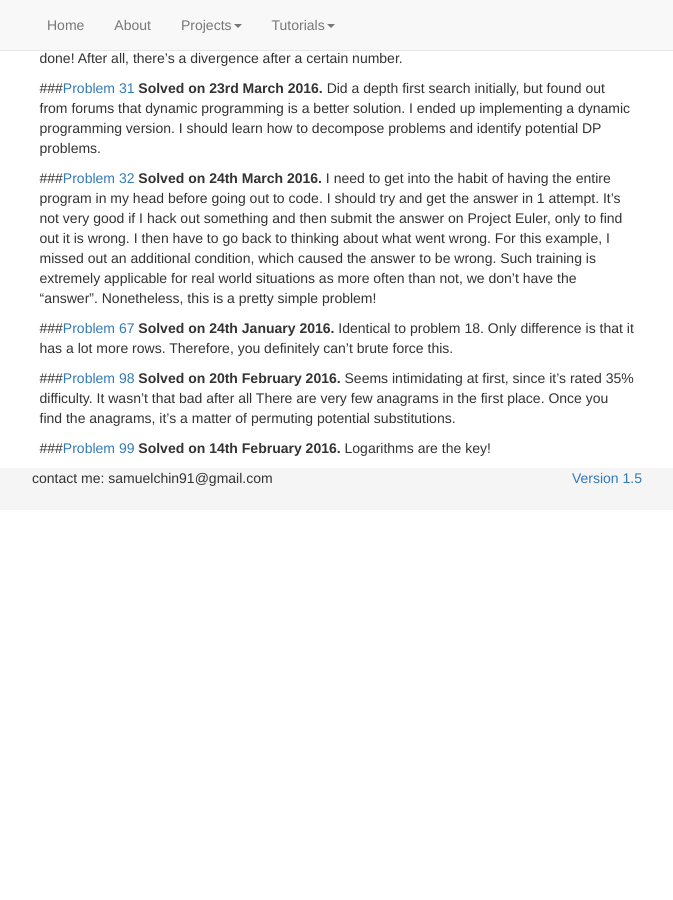
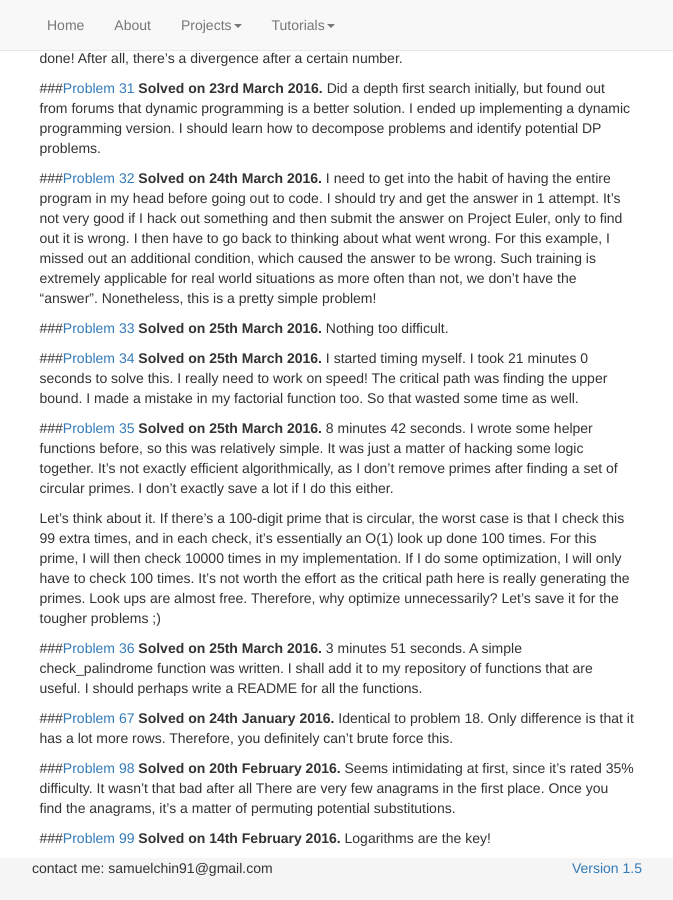
Before and after one commit to sspeng/jkschin.github.io, a Jekyll site: the page built from _posts/2016-01-24-project-euler-1-to-100.md, in a window 1280 px wide and 900 px high, scrolled down 992 px. Shown: the whole window, without its empty margins (303-976 px from the left). Built offline with Jekyll 4.4.1, drawn with Linux system fonts in a browser that asks for light colours; nearby versions of some CDN libraries; before the commit the page ends 1502 px from its top, so only the background shows below that.

Commit message:
euler 33 34 35 36

```diff
--- a/_posts/2016-01-24-project-euler-1-to-100.md
+++ b/_posts/2016-01-24-project-euler-1-to-100.md
@@ -55,6 +55,20 @@ I decided to create this post because I thought it would be extremely inconvenie
 ###<a href="https://projecteuler.net/problem=32">Problem 32</a>
 **Solved on 24th March 2016.** I need to get into the habit of having the entire program in my head before going out to code. I should try and get the answer in 1 attempt. It's not very good if I hack out something and then submit the answer on Project Euler, only to find out it is wrong. I then have to go back to thinking about what went wrong. For this example, I missed out an additional condition, which caused the answer to be wrong. Such training is extremely applicable for real world situations as more often than not, we don't have the "answer". Nonetheless, this is a pretty simple problem!
 
+###<a href="https://projecteuler.net/problem=33">Problem 33</a>
+**Solved on 25th March 2016.** Nothing too difficult.
+
+###<a href="https://projecteuler.net/problem=34">Problem 34</a>
+**Solved on 25th March 2016.** I started timing myself. I took 21 minutes 0 seconds to solve this. I really need to work on speed! The critical path was finding the upper bound. I made a mistake in my factorial function too. So that wasted some time as well.
+
+###<a href="https://projecteuler.net/problem=35">Problem 35</a>
+**Solved on 25th March 2016.** 8 minutes 42 seconds. I wrote some helper functions before, so this was relatively simple. It was just a matter of hacking some logic together. It's not exactly efficient algorithmically, as I don't remove primes after finding a set of circular primes. I don't exactly save a lot if I do this either.
+
+Let's think about it. If there's a 100-digit prime that is circular, the worst case is that I check this 99 extra times, and in each check, it's essentially an O(1) look up done 100 times. For this prime, I will then check 10000 times in my implementation. If I do some optimization, I will only have to check 100 times. It's not worth the effort as the critical path here is really generating the primes. Look ups are almost free. Therefore, why optimize unnecessarily? Let's save it for the tougher problems ;)
+
+###<a href="https://projecteuler.net/problem=36">Problem 36</a>
+**Solved on 25th March 2016.** 3 minutes 51 seconds. A simple check_palindrome function was written. I shall add it to my repository of functions that are useful. I should perhaps write a README for all the functions.
+
 ###<a href="https://projecteuler.net/problem=67">Problem 67</a>
 **Solved on 24th January 2016.** Identical to problem 18. Only difference is that it has a lot more rows. Therefore, you definitely can't brute force this.
 
```
Also changed, not shown: euler/index.html (+4 -4 lines).
